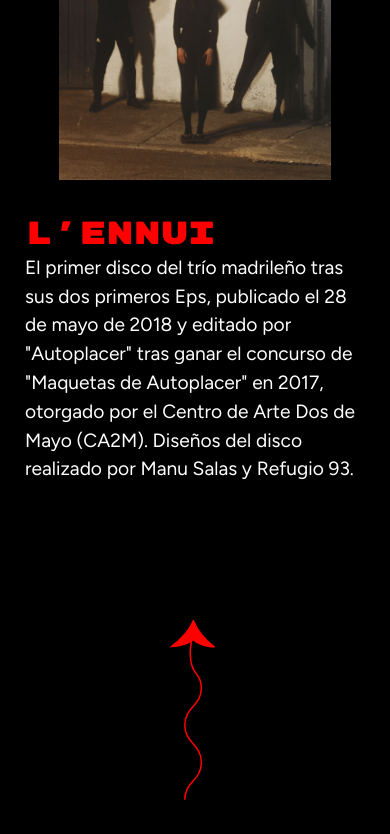
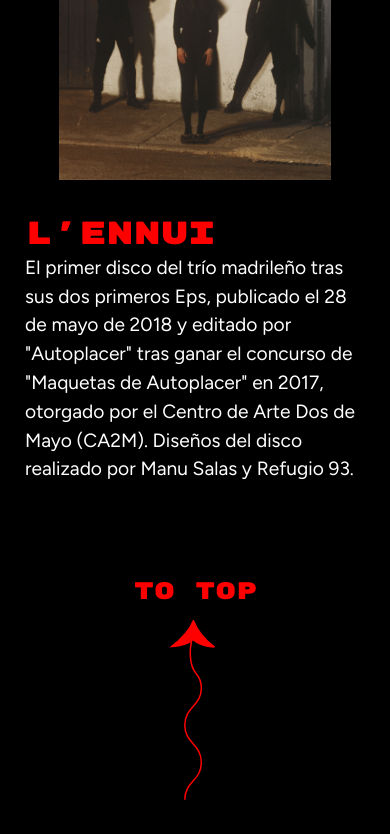
Before and after one commit to gquirod/HTMLCSSTOOLS-PEC1, a website built with Parcel: page src/content.html in a window 390 px wide. Shown: the part 2910-3744 px from the top of the page. Built offline with nearby package versions, Linux system fonts and the light colour scheme.

Commit message:
tryiung fixes

```diff
--- a/src/css/styles.css
+++ b/src/css/styles.css
@@ -630,9 +630,9 @@ figcaption {
         height: 150px;
     }
 
-    #topText{
+    #arrowContainer p {
         opacity: 1;
-    }
+      }
 
     #headerHomeCard{
         width:50%;
```
Also changed, not shown: src/index.html (+2 -2 lines).
